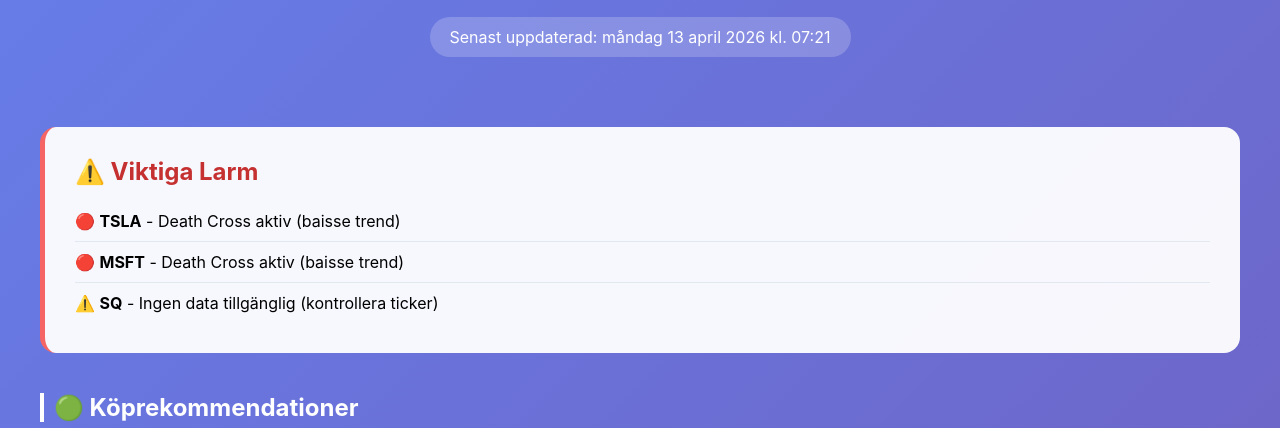
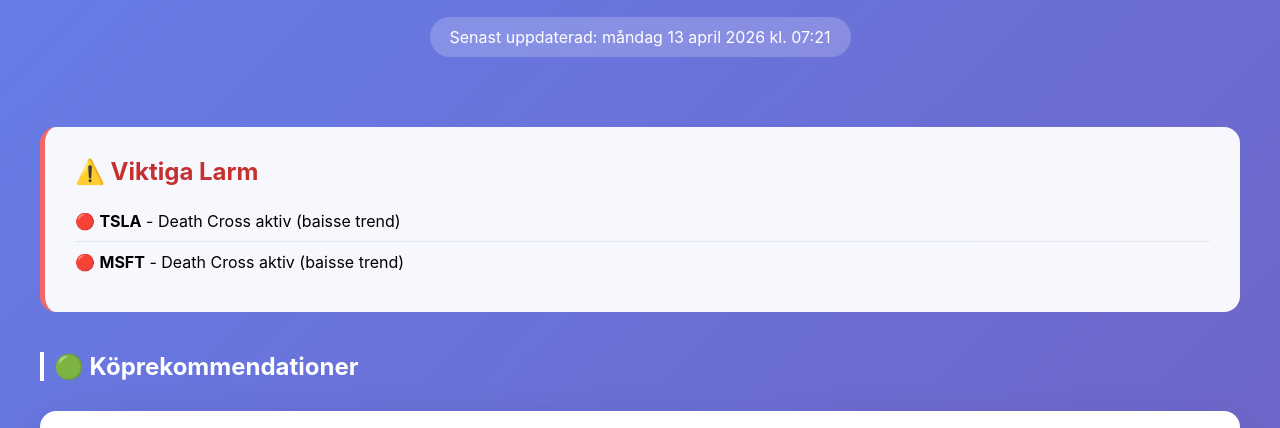
Before and after one commit to harryforssell/Aktiebot, a plain HTML site: page index.html in a window 1280 px wide. Shown: the part 156-584 px from the top of the page. Drawn offline with Linux system fonts and the light colour scheme.

Commit message:
Update index.html

```diff
--- a/index.html
+++ b/index.html
@@ -164,7 +164,6 @@
             <h2>⚠️ Viktiga Larm</h2>
             <div class="alert-item">🔴 <strong>TSLA</strong> - Death Cross aktiv (baisse trend)</div>
             <div class="alert-item">🔴 <strong>MSFT</strong> - Death Cross aktiv (baisse trend)</div>
-            <div class="alert-item">⚠️ <strong>SQ</strong> - Ingen data tillgänglig (kontrollera ticker)</div>
         </div>
 
         <h2 class="section-title">🟢 Köprekommendationer</h2>
```
